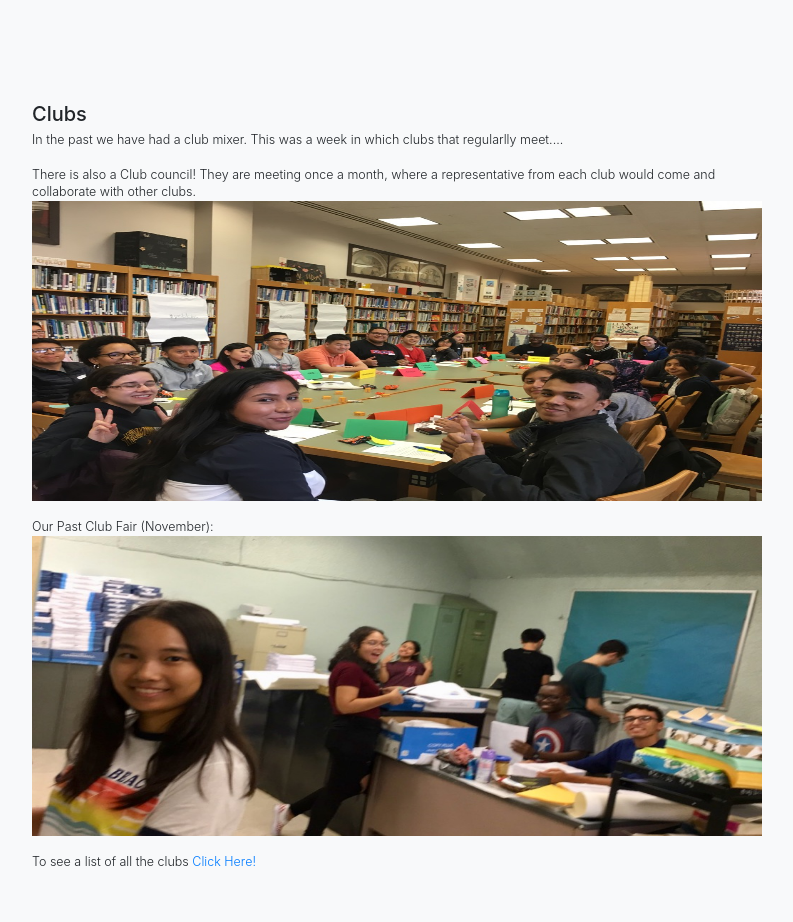
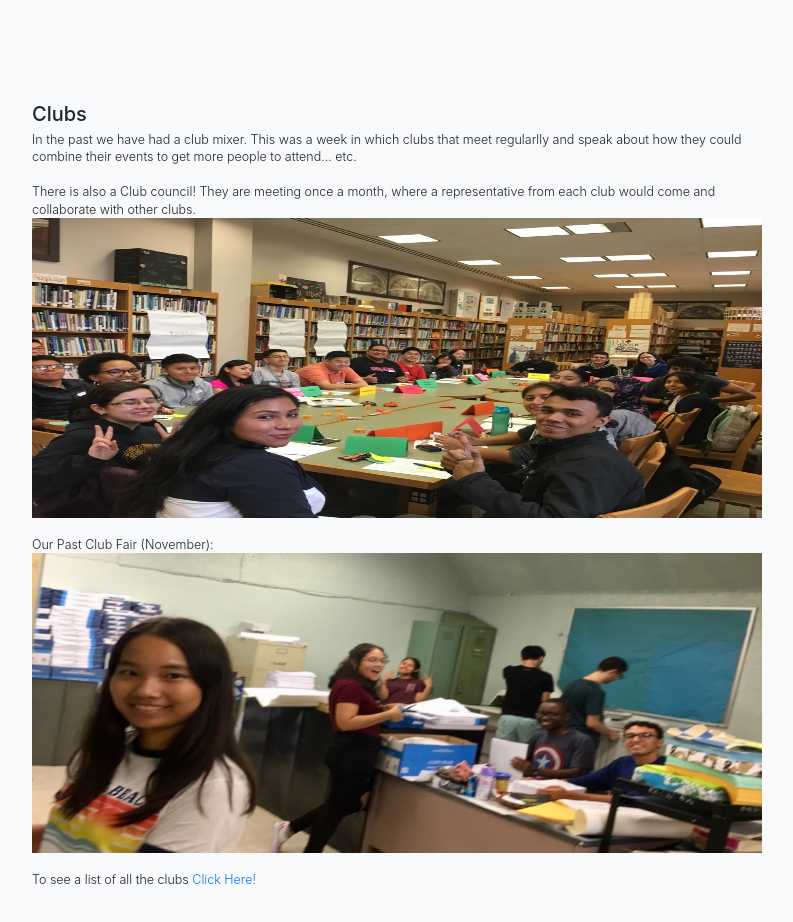
Before and after one commit to melaniep7687/hstatsgo, a website with bundled scripts: page index.html in a window 1280 px wide. Shown: the part 4440-5362 px from the top of the page, without its empty margins (243-1036 px from the left). Built offline with nearby package versions, Linux system fonts and the light colour scheme.

Commit message:
quick little fix

```diff
--- a/index.html
+++ b/index.html
@@ -260,7 +260,7 @@
           <div class="col-lg-8 mx-auto">
             <h2>Clubs</h2>
             <p class="lead">
-              In the past we have had a club mixer. This was a week in which clubs that regularlly meet....
+              In the past we have had a club mixer. This was a week in which clubs that meet regularlly and speak about how they could combine their events to get more people to attend... etc.
               <br><br> There is also a Club council! They are meeting once a month, where a representative from each club would come and collaborate with other clubs.
               <img src="images/IMG-2861.jpg" alt="clubcouncil">
               <br><br> Our Past Club Fair (November):<br>
```
